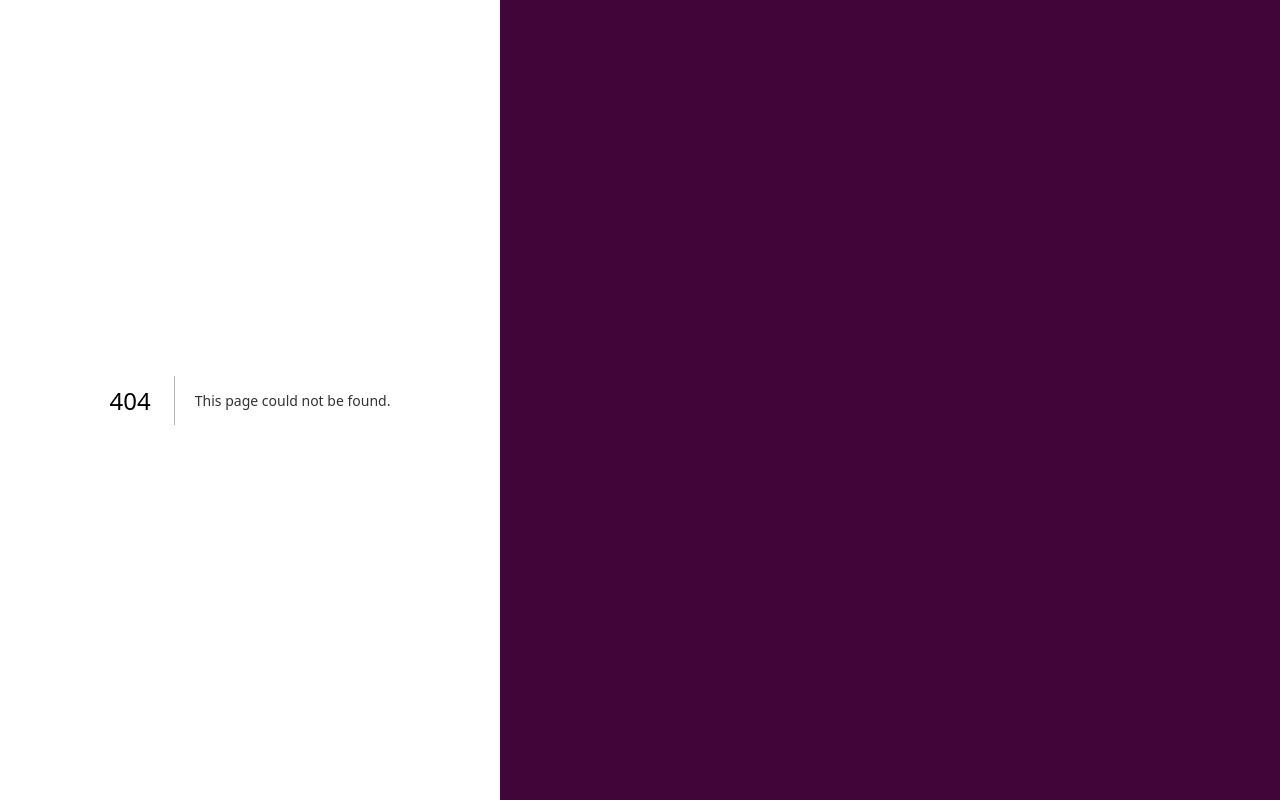
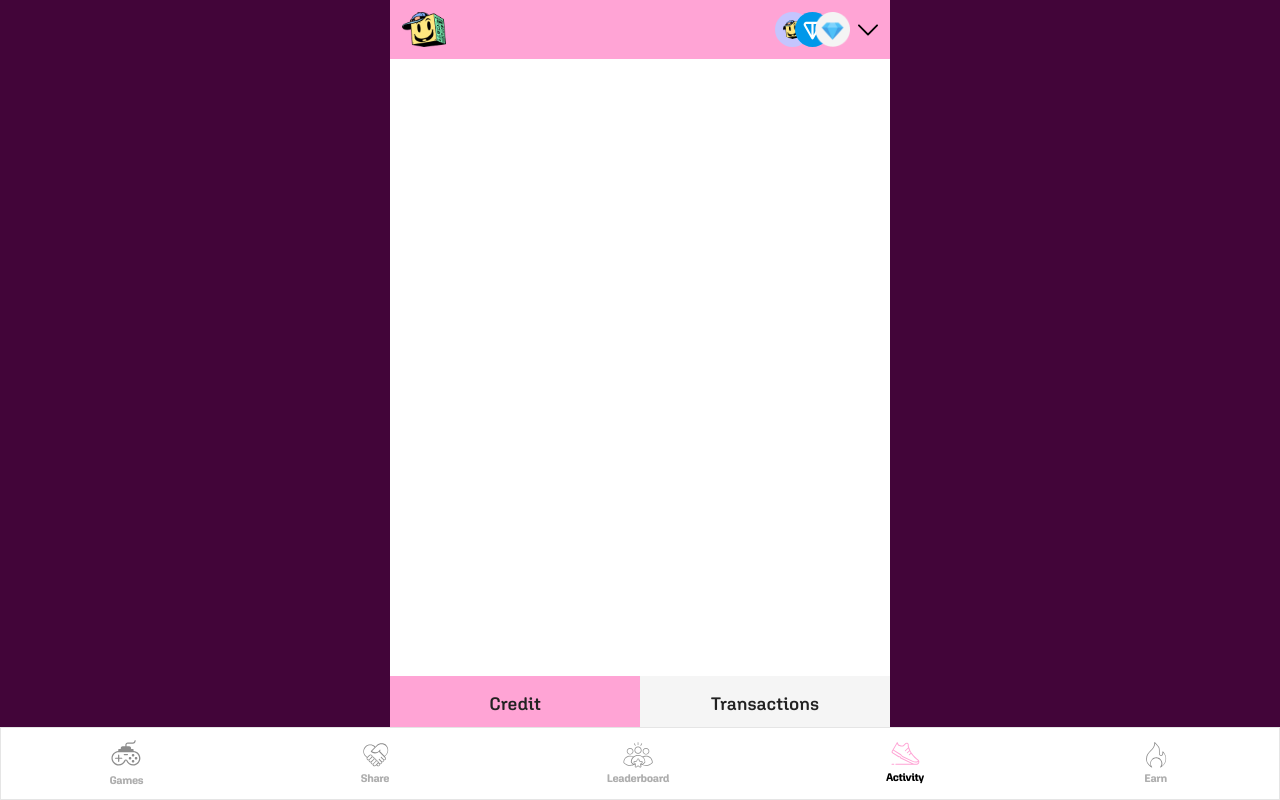
Before and after one commit to mohit49/telegram-mini-app, a Next.js app: page /activities in a window 1280 px wide. Before the commit this address had no page. Built offline with nearby package versions, Linux system fonts and the light colour scheme.

Commit message:
activemenu

```diff
--- a/components/AppFooter.tsx
+++ b/components/AppFooter.tsx
@@ -35,7 +35,7 @@ const AppFooter: React.FC = () => {
     <>
 <div className="flex justify-center fixed left-[00px] bottom-[0px] border z-[30] w-[calc(100%)]  bg-white py-2 px-0 border-t bg-[#f5f5f5] ">
 <div className="flex flex-row gap- items-center justify-around w-[100%] items-end ">
-<Link href={`/`} className="flex flex-col justify-center active-menu">
+<Link href={`/`} className="flex flex-col justify-center">
     <div
       className={
         "gamePad flex flex-col justify-center space-y-1 text-xs h-[55px] text-center rounded-xl items-center " +
@@ -52,8 +52,8 @@ const AppFooter: React.FC = () => {
 
 
      <div className={"text-center text-[11px] font-bold text-[#000000] m-0 " + (router.pathname === "/"
-          ? "text-[#ffa4d5]"
-          : "text-[#000000]")}>Games</div>
+          ? "text-[#000000]"
+          : "text-[#aeaeae]")}>Games</div>
     </div>
   </Link>
   <Link href={`/`}  className="flex flex-col justify-between">
@@ -93,17 +93,23 @@ const AppFooter: React.FC = () => {
       <div className="text-center text-[11px] font-bold text-[#aeaeae] !m-0">Leaderboard</div>
     </div>
   </Link>
-  <Link href={`/`}  className="flex flex-col justify-between">
+  <Link href={`/activities`}  className="flex flex-col justify-between">
     <div
       className={
         "gamePad flex flex-col justify-center space-y-1 text-xs h-[55px] text-center rounded-xl items-center " +
-        (router.pathname === "/mine"
+        (router.pathname === "/activities"
           ? "text-[#00B2FF]"
-          : "text-[#A4A4A4]")
+          : "text-[#aeaeae]")
       }
     >
+       <div className={(router.pathname === "/activities"
+          ? "active-menu svg-icons mt-[-3px]"
+          : "")}>
      <Activity/>
-      <div className="text-center text-[11px] font-bold text-[#aeaeae] !m-0">Activity</div>
+     </div>
+      <div className={`text-center text-[11px] font-bold  !m-0  ${router.pathname === "/activities"
+          ? "text-[#000000]"
+          : "text-[#aeaeae]"}`}>Activity</div>
     </div>
   </Link>
     <div
@@ -125,6 +131,7 @@ Earn
 
 </div>
 </div>
+
 </>
   );
 };
--- /dev/null
+++ b/pages/activities.tsx
@@ -0,0 +1,152 @@
+import AppFooter from '@/components/AppFooter';
+import React, { useState, useEffect } from 'react';
+import { useGlobalContext } from "@/pages/_app";
+import Image from 'next/image';
+import Header from "@/components/Header";
+import DimondIcon from "@/public/dimond.png";
+import { sendUserData, updateReferralDetails, updateRefferedBy, fetchTelegramUser, updateRefferedUnlock, updateCredit, updateLastLogin } from "@/utils/api";
+
+// Type for credit history
+type CreditHistory = {
+    date: string;
+    amount: number;
+    source: string; // Referral or other source
+    transactionType: string; // e.g. "new_user", "gameplay", "referral", etc.
+    timestamp?: string; // Optional, added timestamp
+};
+
+// Type for transaction history
+type TransactionHistory = {
+    date: string;
+    amount: number;
+    transactionType: string; // Loss, Profit, Topup
+};
+
+const ActivityPage: React.FC = () => {
+    const { userData, setUserDate, setTeleUser, teleUser, setTelegram, telegram } = useGlobalContext();
+    const [selectedTab, setSelectedTab] = useState(0);
+    const [creditHistory, setCreditHistory] = useState<CreditHistory[]>([]);
+    const [transactionHistory, setTransactionHistory] = useState<TransactionHistory[]>([]);
+
+    // Handle tab change
+    const handleTabChange = (tabIndex: number) => {
+        setSelectedTab(tabIndex);
+    };
+
+    // Simulate fetching data for credit history
+    useEffect(() => {
+        if (userData?.creditTransactions) {
+            setCreditHistory(userData?.creditTransactions);
+        }
+
+        // Simulated data fetch for transaction history
+        const fetchedTransactionHistory: TransactionHistory[] = [
+            { date: '2024-12-01', amount: -20, transactionType: 'Loss' },
+            { date: '2024-12-05', amount: 50, transactionType: 'Topup' },
+            { date: '2024-12-10', amount: 30, transactionType: 'Profit' },
+        ];
+        setTransactionHistory(fetchedTransactionHistory);
+    }, [userData]);
+
+    function formatTimestamp(timestamp: string): string {
+        if (!timestamp) return ""; // Guard clause in case of undefined timestamp
+
+        // Create a new Date object from the timestamp
+        const date = new Date(timestamp);
+
+        // Get the day of the week (e.g., 'Monday')
+        const options: Intl.DateTimeFormatOptions = { weekday: 'long' };
+        const dayOfWeek = new Intl.DateTimeFormat('en-US', options).format(date);
+
+        // Get the full date (e.g., 'December 24, 2024')
+        const fullDate = date.toLocaleDateString('en-US', {
+          month: 'long',
+          day: 'numeric',
+          year: 'numeric'
+        });
+
+        // Get the time (e.g., '8:03 PM')
+        const time = date.toLocaleTimeString('en-US', {
+          hour: '2-digit',
+          minute: '2-digit',
+          hour12: true
+        });
+
+        // Return formatted string
+        return `${fullDate} (${dayOfWeek}) at ${time}`;
+    }
+
+    return (
+        <>
+            <Header userData={userData} />
+            <div className="container mx-auto px-[10px] py-[10px]">
+
+                {/* Credit Tab */}
+                {selectedTab === 0 && (
+                    <div className='max-h-[70vh] overflow-y-auto pb-[30px]'>
+                        <div className="space-y-4">
+                            {creditHistory.map((entry, index) => (
+                                <div key={index} className={`p-4 rounded-lg flex flex-col gap-[8px]
+                                    ${entry.transactionType === "new_user" ? "bg-[#48ef9d]" :
+                                      entry.transactionType === "gameplay" ? "bg-[#80b1fe]" :
+                                      entry.transactionType === "referral" ? "bg-[#ffa4d5]" : "bg-[#98e2ff]"}`}>
+                                    <p className="text-sm text-black font-bold"> {formatTimestamp(entry.timestamp ?? '')}</p>
+
+                                    <p className="text-lg font-semibold justify-between flex flex-row items-center gap-[20px] ">
+                                        <span className='!text-white'> Credited:</span>
+                                        <span className='flex-row flex gap-[5px] text-white'>
+                                            {entry.amount} <Image className='w-[30px]' src={DimondIcon} alt="" />
+                                        </span>
+                                    </p>
+                                    {entry.transactionType === "new_user" && <p className="font-bold text-black">Welcome User Bonus</p>}
+                                    {entry.transactionType === "gameplay" && <p className="font-bold text-black">Daily Game Play Bonus</p>}
+                                    {entry.transactionType === "referral" && <p className="font-bold text-black">Referral Bonus</p>}
+                                    {entry.transactionType === "dailylogin" && <p className="font-bold text-black">Daily Login Bonus</p>}
+                                </div>
+                            ))}
+                        </div>
+                    </div>
+                )}
+
+                {/* Transaction Tab */}
+                {selectedTab === 1 && (
+                    <div>
+                        <div className='max-h-[70vh] overflow-y-auto pb-[30px]'>
+                            {transactionHistory.map((transaction, index) => (
+                                <div key={index} className="p-4 border rounded-lg shadow-sm bg-white">
+                                    <p className="text-sm text-gray-500">Date: {transaction.date}</p>
+                                    <p className="text-lg font-semibold">Amount: {transaction.amount} Diamonds</p>
+                                    <p className={`text-sm font-semibold ${transaction.transactionType === 'Loss' ? 'text-red-500' :
+                                      transaction.transactionType === 'Profit' ? 'text-green-500' : 'text-blue-500'}`}>
+                                        Type: {transaction.transactionType}
+                                    </p>
+                                </div>
+                            ))}
+                        </div>
+                    </div>
+                )}
+
+                <div className="flex justify-center mb-6 absolute bottom-[45px] left-0 w-full bg-[#f5f5f5]">
+                    <div className="flex w-full flex-row justify-center gap-[0px]">
+                        <button
+                            className={`text-lg h-[55px] w-[50%] font-semibold ${selectedTab === 0 ? ' bg-[#ffa4d5]' : 'bg-[#f5f5f5]'}`}
+                            onClick={() => handleTabChange(0)}
+                        >
+                            Credit
+                        </button>
+                        <button
+                            className={`text-lg w-[50%] h-[55px] font-semibold ${selectedTab === 1 ? ' bg-[#ffa4d5]' : 'bg-[#f5f5f5]'}`}
+                            onClick={() => handleTabChange(1)}
+                        >
+                            Transactions
+                        </button>
+                    </div>
+                </div>
+
+            </div>
+            <AppFooter />
+        </>
+    );
+};
+
+export default ActivityPage;
```
Also changed, not shown: pages/index.tsx (+2 -9 lines).
